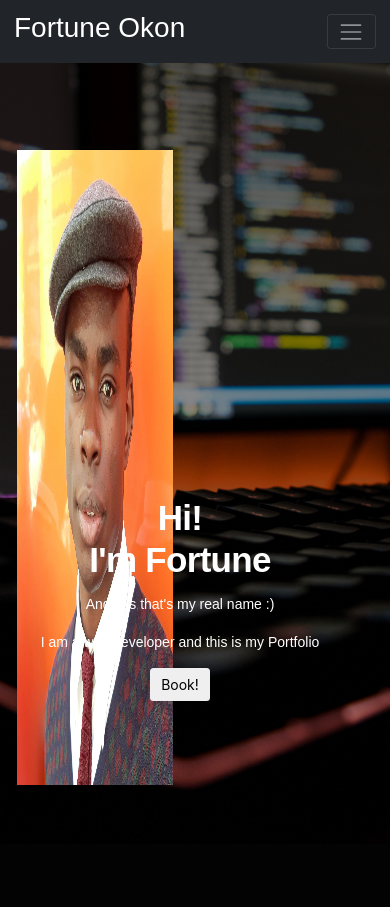
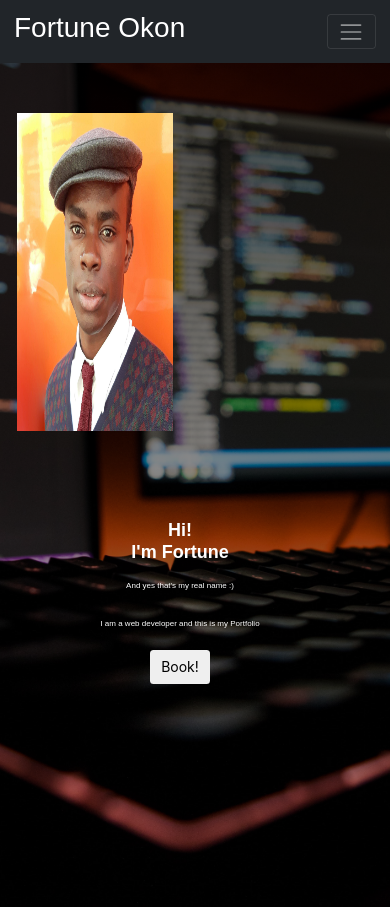
Before and after one commit to fort3/Portfolio, a PHP site: page / in a window 390 px wide. Before the commit the page ends 789 px from the top, so only its background shows below. Run offline with PHP 8.4, Linux system fonts and the light colour scheme; some libraries are stand-ins or nearby versions; some web fonts are replaced.

Commit message:
making more edits for fonts

```diff
--- a/css/style.css
+++ b/css/style.css
@@ -6,15 +6,17 @@
 .container-fluid{
     width: 100vw;
     height: 100vh;
-    padding-top: 150px;
+    padding-top: 50px;
     background:linear-gradient(rgba(0, 0, 0, 0.7), rgba(0, 0, 0, 0.2)),url(../images/back.jpg);
     background-size: cover;
     background-repeat: no-repeat;
     background-position: center;
 }
-.row{
+
+ .row{
     width: 100%;
     height: 100%;
+
 }
 div.card{
     border: none;
@@ -22,17 +24,14 @@ div.card{
     background-color: transparent;
     color: #FFFFFF;
 }
-.text_card{
-    /* background: linear-gradient(rgba(0.1, 0.2, 0, 0.3), rgba(0.1, 0.2, 0, 0.3)); */
-}
 div .class-body .text-center{
     font-weight: bold;
     padding-top: 20px;
     /* background-color: none; */
 }
-.img_card{
-    width: 40vw;
-    height: 80vh;
+.img-frame{
+    width: 60vw;
+    height: 70vh;
 }
 .text_card{
     width: 100%;
@@ -51,12 +50,15 @@ div .class-body .text-center{
     background:transparent;
     height: 100%;
     width: 100%;
-    padding-bottom: 40px;
+    padding-bottom: 20px;
 }
 p{
     font-size: 40px;
     font-weight: bold;
     font-family: 'Lexend Zetta', sans-serif;
+}
+div .col-8 .port_div{
+    background: linear-gradient(rgba(0.1, 0.2, 0, 0.3), rgba(0.1, 0.2, 0, 0.3));
 }
 .col-10{
     color: #FFFFFF;
@@ -70,6 +72,14 @@ p{
     height: 40%;
     width: 60%;
 }
+.col a{
+    text-decoration: none;
+    color: #FFFFFF;
+}
+.col a:hover{
+    text-decoration: none;
+    color: #FFFFFF;
+}
 .portf_text a{
     text-decoration: none;
     color: #FFFFFF;
@@ -82,31 +92,92 @@ p{
 .portfText{
     color: hsl(0, 0%, 100%);
 }
+
 @media(max-width: 768px){
     #index .row, #porfolio .row{
         display: flex;
         flex-direction: column;
     }
     .img-frame{
-        margin-left: 2px
+        margin-left: 2px;
+        width: 40vw;
+        height: 40vh;
+    }
+    /* .img_card{
+        width: 40vw;
+        height: 40vh;
+    } */
+    .text-center .card-title{
+        font-size: 18px;
+    }
+    .text-center p{
+        font-size: 8px;
+    }
+    .text-center{
+        padding-top: 10px;
     }
     div.col-8.port_div{
-        max-width: 78.666667%;
-        margin-left: 33px;
+        margin-left: 29px;
+        max-width: 78.67%;
+        height: 35vh;
+        background: linear-gradient(rgba(0.1, 0.2, 0, 0.3), rgba(0.1, 0.2, 0, 0.3));
+    }
+    .port_center .card-title{
+        font-size: 18px;
+        text-align: center;
+        font-weight: bolder;
+    }
+    .port_center p{
+        font-size: 8px;
+        font-family: 'oswald';
+        text-align: center;
+        font-weight: bolder;
     }
     .port_d{
         display: flex;
         flex-direction: column;
         margin-left: 18px;
     }
+    .port_d .col{
+        background: linear-gradient(rgba(0.1, 0.2, 0, 0.3), rgba(0.1, 0.2, 0, 0.3));
+    }
     .col a img{
-        height: 38%;
-        width: 32%;
+        display:none;
+    }
+    .col a p{
+        font-size: 10px;
+        font-weight: bolder;
+        font-family: 'oswald';
+        /* text-decoration: none; */
+        color: #FFFFFF;
+    }
+    .col a{
+        text-decoration: none;
     }
     div.col-8.align-self-start{
         max-width: 93.666667%;
     }
-    div .class-body .text-center{
-        padding-top: 10px;
+    .contact_center .card-title{
+        font-size: 18px;
+    }
+    .contact_center p{
+        font-size: 8px;
+        font-weight: bolder;
+    }
+    .col-8 .contact_card{
+        background: linear-gradient(rgba(0.1, 0.2, 0, 0.3), rgba(0.1, 0.2, 0, 0.3));
+        height: 60vh;
+    }
+    .social_center .card-title{
+        font-size: 20px;
+        text-align: center;
+    }
+    .col-8 .social_card{
+        background: linear-gradient(rgba(0.1, 0.2, 0, 0.3), rgba(0.1, 0.2, 0, 0.3));
+        height: 60vh;
+        width: 86vw;
+    }
+    .social_center .icons{
+
     }
 }
--- a/index.html
+++ b/index.html
@@ -39,7 +39,7 @@
 </head>
 <body>
     <!-- Nav bar-->
-    <nav class="navbar fixed-top navbar-expand-lg navbar-dark ">
+    <nav class="navbar navbar-expand-lg navbar-dark ">
         <a href="#index" class="navbar-brand" id="index_nav"><h2>Fortune Okon</h2></a>
         <button class="navbar-toggler" type="button" data-toggle="collapse" data-target="#navbarSupportedContent" aria-controls="navbarSupportedContent" aria-expanded="false" aria-label="Toggle navigation">
             <span class="navbar-toggler-icon"></span>
@@ -74,7 +74,7 @@
             <div class="col align-self-center">
                 <div class="card text_card">
                     <div class="class-body text-center">
-                        <h1 class="card-title">Hi! <br>I'm Fortune</h1>
+                        <h2 class="card-title">Hi! <br>I'm Fortune</h2>
                         <p> And yes that's my real name :)</p>
                         <p>I am a web developer and this is my Portfolio</p>
                         <a href="#book" id="book_btn"><button class="btn btn-default">Book!</button></a>
@@ -89,33 +89,35 @@
     <!-- Portfolio -->
     <div class="container-fluid" id="portfolio">
         <div class="row justify-content-md-center">
-            <div class="col-8 port_div">
+            <div class="col-8 port_div align-self-start">
                 <div class="card portfolio_card">
-                    <div class="card-body">
-                        <h1 class="card-title"> Portfolio & Projects</h1>
+                    <div class="card-body port_center">
+                        <h2 class="card-title"> Portfolio & Projects</h2>
                         <p>This is a summary of my portfolio for projects done and clients I have been priviledged to work with.</p>
                     </div>
                 </div>
             </div>
-            <div class="col-10 port_d d-flex">
+            <div class="col-10 port_d d-flex align-self-center">
                 <div class="col">
                     <a href="https://calibom.netlify.app" target="_blank">
                         <img src="./images/cali.png" id="calibom">
-                    </a><br>
+                    <br>
                     <p class="portf_text">Calibom Web App for A Green Economy Initiative</p><br>
-
-                </div><br>
+                </a>
+                </div><br><br>
                 <div class="col">
                     <a href="https://fort3.github.io/quoteApp/" target="_blank">
                         <img src="./images/quote.png" id="calibom">
-                    </a><br>
-                    <p class="portf_text">A simple Random Quote Generator using reactJs</p><br>
-                </div><br>
+                    <br>
+                    <p class="portf_text">A Simple Random Quote Generator using ReactJs</p><br>
+                </a>
+                </div><br><br>
                 <div class="col">
                     <a href="https://fort3.github.io/unyime-abasi/" target="_blank">
                         <img src="./images/unyime.png" id="unyime">
-                    </a><br>
+                    <br>
                     <p class="portf_text">Website for Unyime-Abasi Farms Limited</p><br>
+                </a>
                 </div>
             </div>
         </div>
@@ -124,17 +126,17 @@
 
     <!-- Contact -->
     <div class="container-fluid" id="contact">
-        <div class="row justify-content-md-center">
+        <div class="row justify-content-md-center ">
             <div class="col-8 align-self-start">
                 <div class="card contact_card">
-                    <div class="card-body">
-                        <h1 class="card-title"> Contact Details</h1><br>
-                        <h3>
-                            Email: okonfortunesam@gmail.com <br><br>
-                            Mobile: +420 721 641 559 <br><br>
-                            Post: 198 00, Prague. <br><br>
+                    <div class="card-body contact_center">
+                        <h2 class="card-title"> Contact Details</h2><br>
+                        <p>
+                            Email: okonfortunesam@gmail.com <br>
+                            Mobile: +420 721 641 559 <br>
+                            Post: 198 00, Prague. <br>
                              Czech Republic.
-                        </h3>
+                        </p>
                     </div>
                 </div>
             </div>
@@ -144,11 +146,16 @@
 
     <!-- Social -->
     <div class="container-fluid" id="social">
-        <div class="row justify-content-md-center">
+        <div class="row justify-content-md-center align-items-start">
             <div class="col-8">
                 <div class="card social_card">
-                    <div class="card-body">
-                        <h1 class="card-title"> Social Media links</h1>
+                    <div class="card-body social_center">
+                        <h2 class="card-title"> Social Media links</h2>
+                        <div class="social_icons">
+                            <a href=""><i></i></a><br>
+                            <a href=""><i></i></a><br>
+                            <a href=""><i></i></a><br>
+                        </div>
                     </div>
                 </div>
             </div>
```
